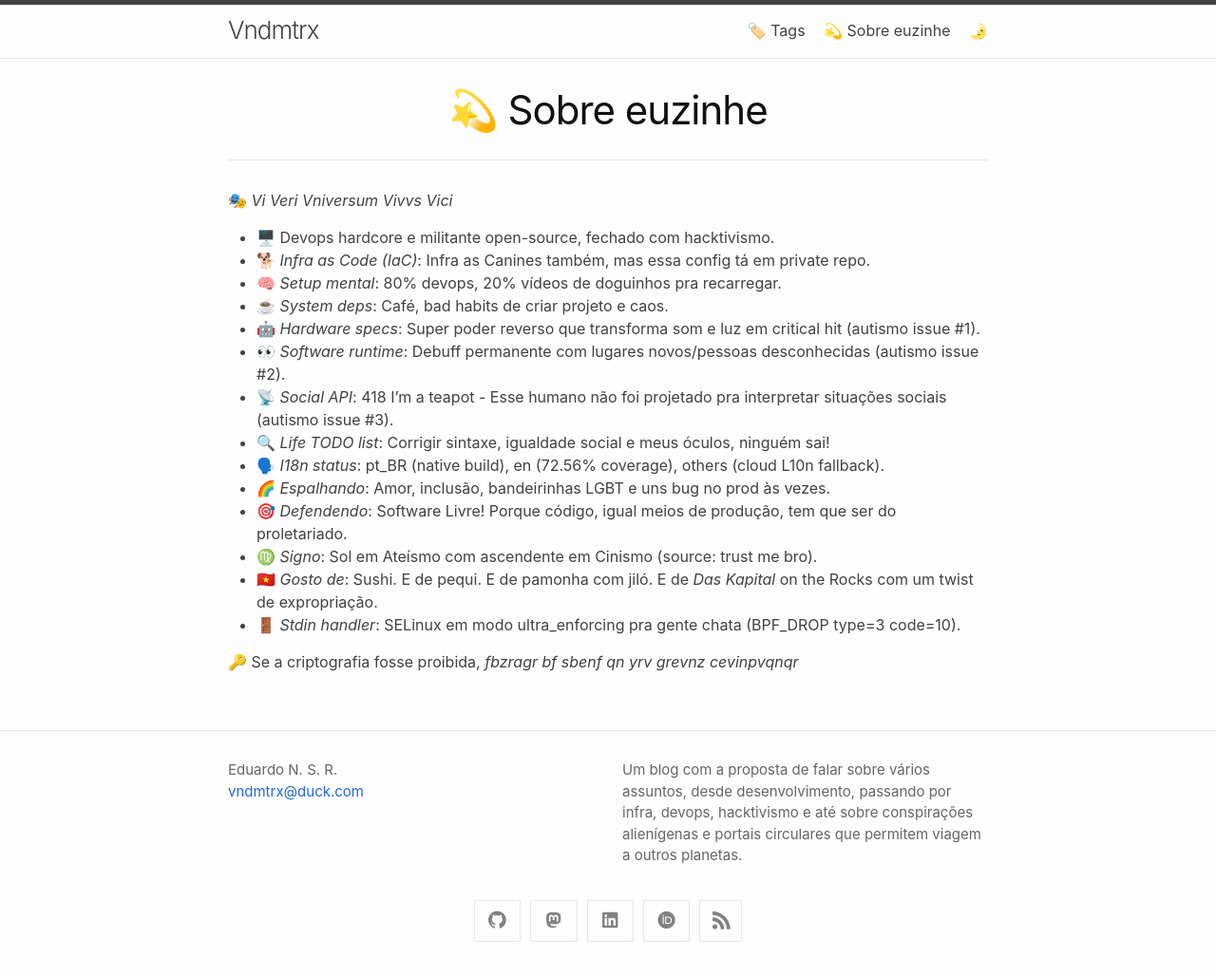
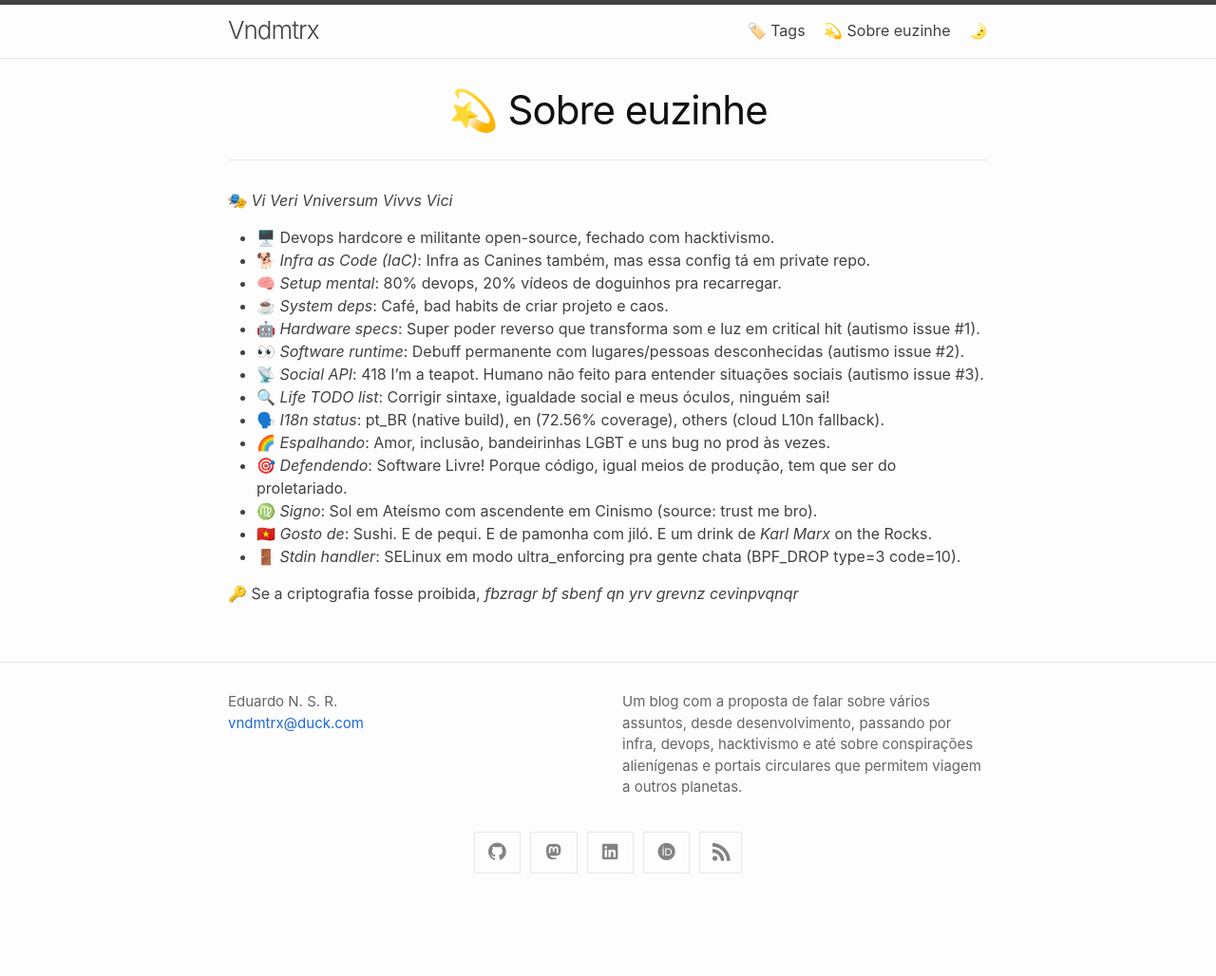
Before and after one commit to vndmtrx/vndmtrx.github.io, a Jekyll site: the page built from about.md, in a window 1280 px wide. Shown: the whole page at 95% size. Built offline with Jekyll 4.4.1, drawn with Linux system fonts in a browser that asks for light colours; nearby versions of some CDN libraries; after the commit the page ends 956 px from its top, so only the background shows below that.

Commit message:
Ajustes no about

```diff
--- a/about.md
+++ b/about.md
@@ -10,14 +10,14 @@ permalink: /about/
 - 🧠 *Setup mental*: 80% devops, 20% vídeos de doguinhos pra recarregar.
 - ☕ *System deps*: Café, bad habits de criar projeto e caos.
 - 🤖 *Hardware specs*: Super poder reverso que transforma som e luz em critical hit (autismo issue #1).
-- 👀 *Software runtime*: Debuff permanente com lugares novos/pessoas desconhecidas (autismo issue #2).
-- 📡 *Social API*: 418 I'm a teapot - Esse humano não foi projetado pra interpretar situações sociais (autismo issue #3).
+- 👀 *Software runtime*: Debuff permanente com lugares/pessoas desconhecidas (autismo issue #2).
+- 📡 *Social API*: 418 I'm a teapot. Humano não feito para entender situações sociais (autismo issue #3).
 - 🔍 *Life TODO list*: Corrigir sintaxe, igualdade social e meus óculos, ninguém sai!
 - 🗣️ *I18n status*: pt_BR (native build), en (72.56% coverage), others (cloud L10n fallback).
 - 🌈 *Espalhando*: Amor, inclusão, bandeirinhas LGBT e uns bug no prod às vezes.
 - 🎯 *Defendendo*: Software Livre! Porque código, igual meios de produção, tem que ser do proletariado.
 - ♍ *Signo*: Sol em Ateísmo com ascendente em Cinismo (source: trust me bro).
-- 🇻🇳 *Gosto de*: Sushi. E de pequi. E de pamonha com jiló. E de *Das Kapital* on the Rocks com um twist de expropriação.
+- 🇻🇳 *Gosto de*: Sushi. E de pequi. E de pamonha com jiló. E um drink de *Karl Marx* on the Rocks.
 - 🚪 *Stdin handler*: SELinux em modo ultra_enforcing pra gente chata (BPF_DROP type=3 code=10).
 
 🔑 Se a criptografia fosse proibida, *fbzragr bf sbenf qn yrv grevnz cevinpvqnqr*
```
